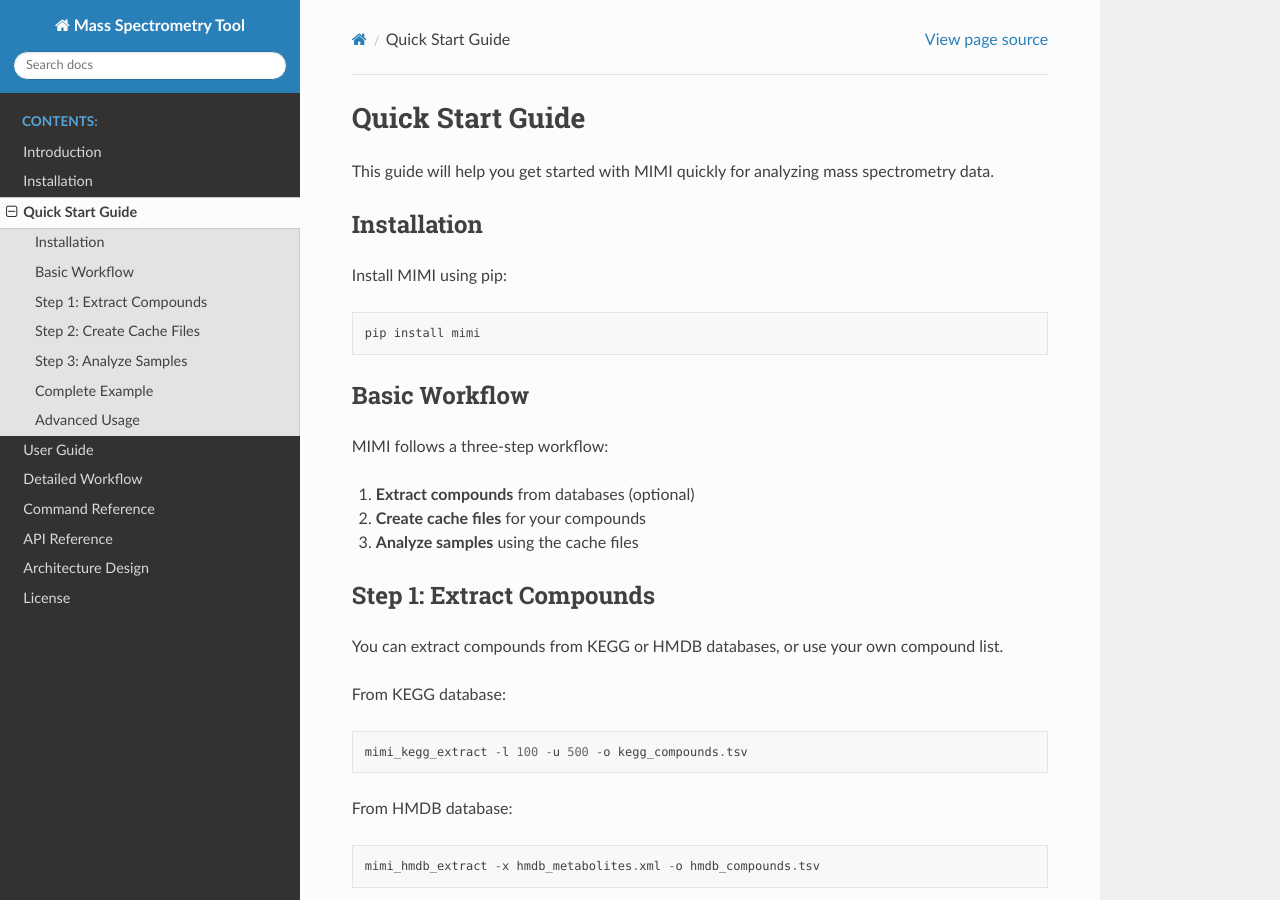
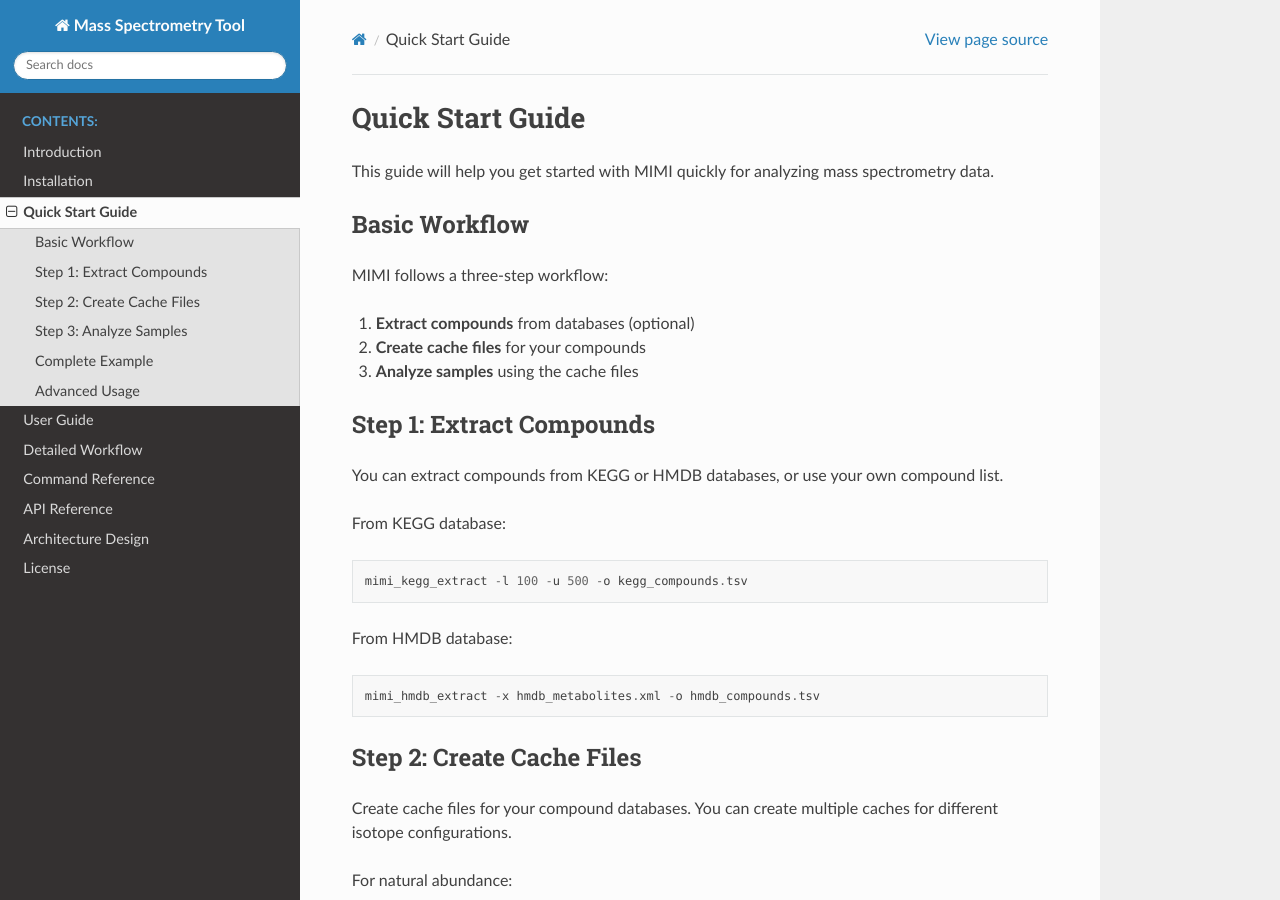
Before and after one commit to NYUAD-Core-Bioinformatics/MIMI, a Sphinx documentation site: the page built from source/quickstart.rst, in a window 1280 px wide and 900 px high. Built offline with Sphinx 7.4.7 and the Read the Docs theme 3.1.0, drawn with Linux system fonts in a browser that asks for light colours.

Commit message:
update docs

```diff
--- a/source/quickstart.rst
+++ b/source/quickstart.rst
@@ -3,11 +3,6 @@ Quick Start Guide
 
 This guide will help you get started with MIMI quickly for analyzing mass spectrometry data.
 
-Installation
------------
-Install MIMI using pip::
-
-    pip install mimi
 
 Basic Workflow
 -------------
```
